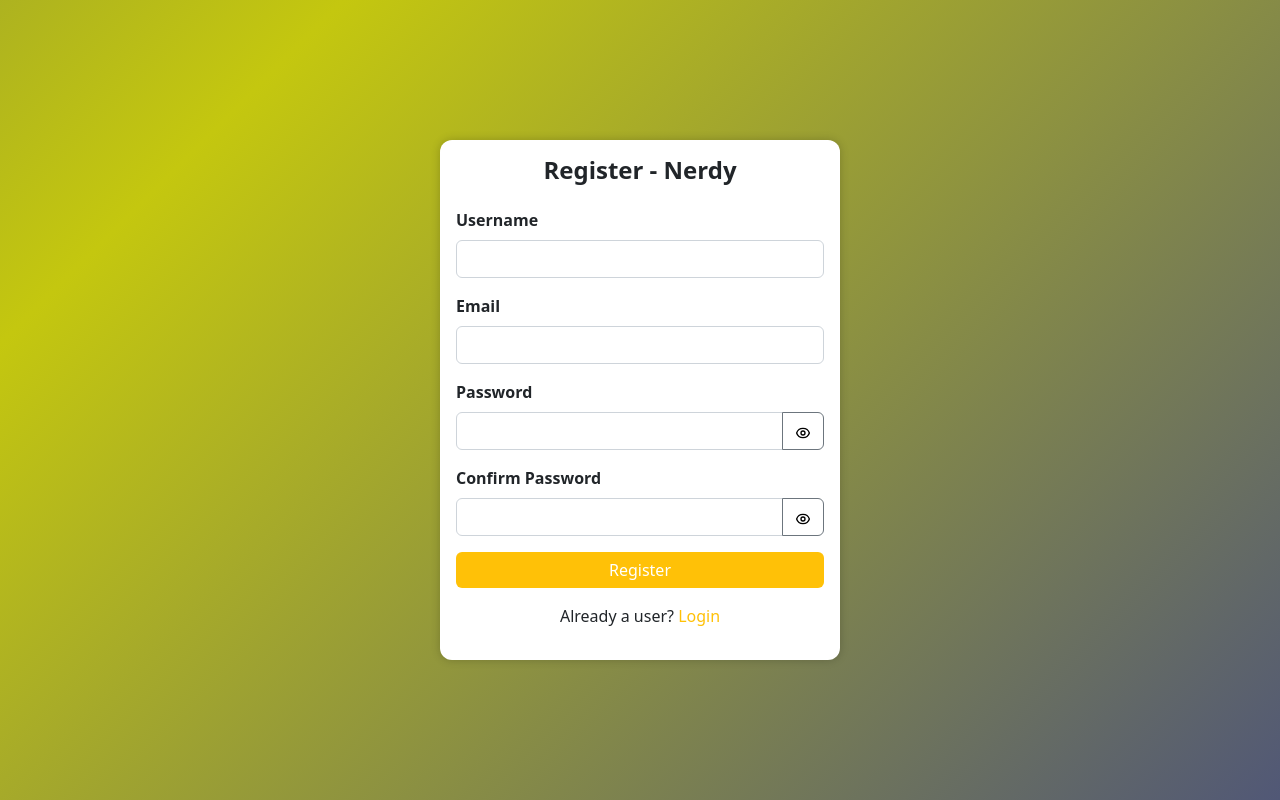
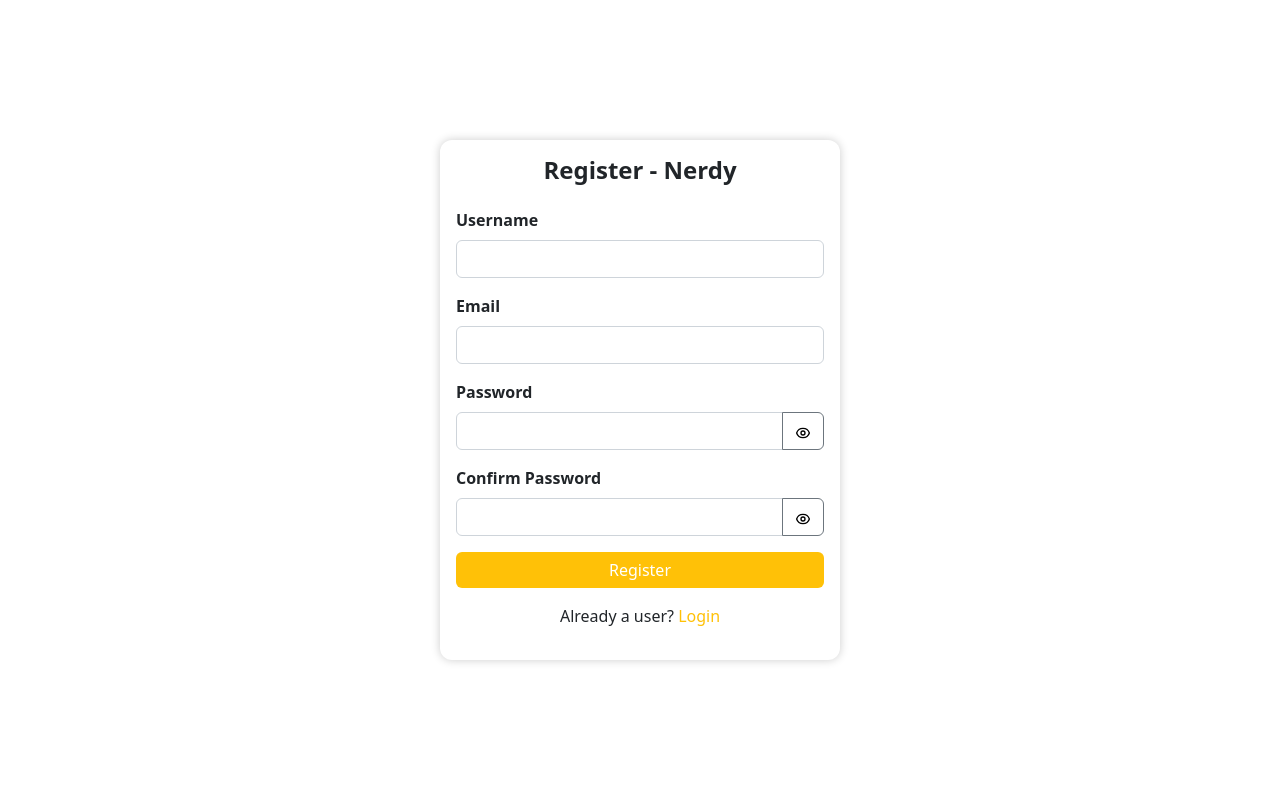
Before and after one commit to KumarAbhay98/nerdytech, a Django app: page / in a window 1280 px wide. Run offline with Django 4.2, Linux system fonts and the light colour scheme.

Commit message:
Update register.css

```diff
--- a/static/css/register.css
+++ b/static/css/register.css
@@ -6,15 +6,6 @@
 }
 
 .animated-bg {
-  position: fixed;
-  top: 0;
-  left: 0;
-  width: 100%;
-  height: 100%;
-  background: linear-gradient(-45deg, #cfd30d, #0c15b4, #c4c70f, #0d2196);
-  background-size: 400% 400%;
-  animation: animateBg 5s linear infinite;
-  z-index: -1;
 }
 
 @keyframes animateBg {
```
